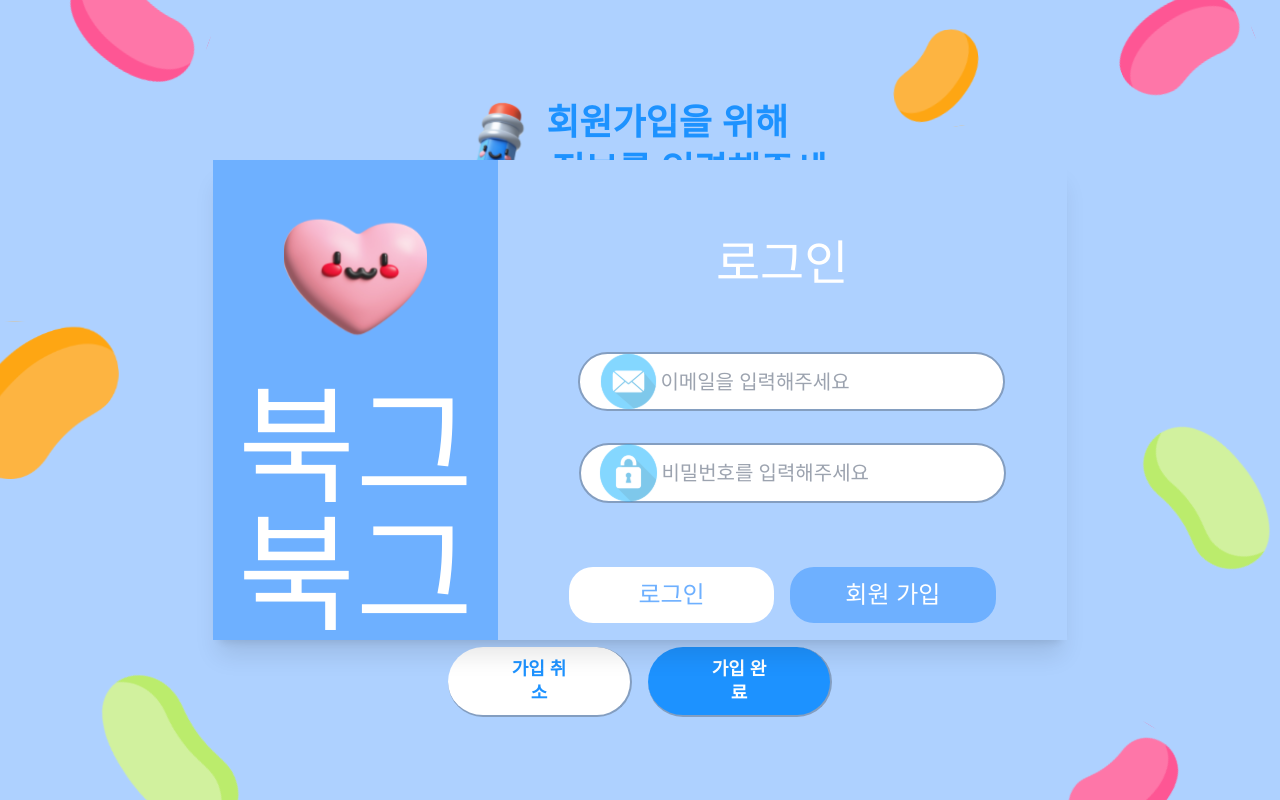
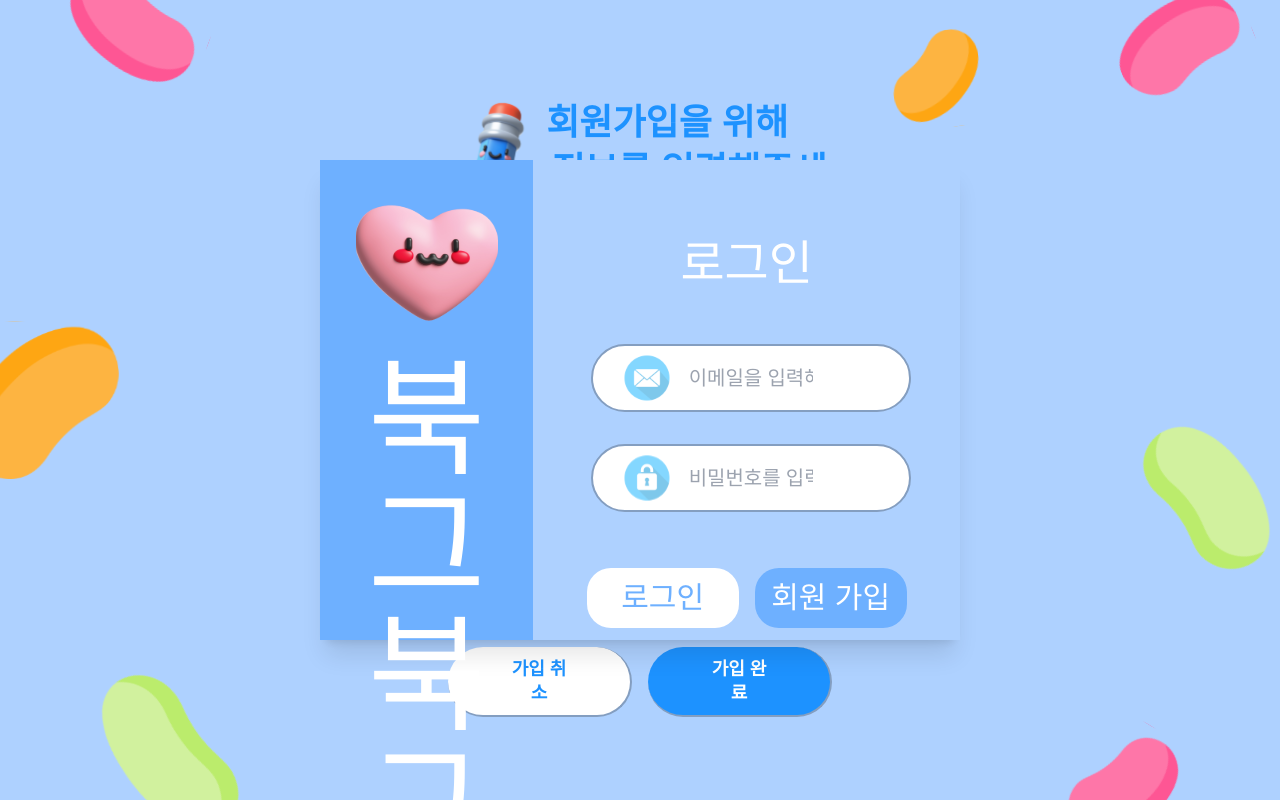
Before and after one commit to 2023-Winter-Bootcamp-Team-I/frontend, a React app: page /signup in a window 1280 px wide. Built offline with nearby package versions, Linux system fonts and the light colour scheme; the HTML template or start-up script is replaced by a standard one; a web font is replaced by a local one.

Commit message:
adjust css

```diff
--- a/src/components/LogInModal.tsx
+++ b/src/components/LogInModal.tsx
@@ -9,21 +9,21 @@ function LogInModal() {
       <div className="fixed inset-0 z-10 w-screen">
         <div className="flex min-h-screen justify-center p-4 text-center sm:items-center sm:p-0">
           {/* Modal code starts from the below line */}
-          <div className="relative rounded-lg shadow-xl transition-all my-8 w-2/3">
+          <div className="relative rounded-lg shadow-xl transition-all my-8 w-1/2">
             <div className="flex flex-row h-[60vh]">
               <div className="flex flex-col bg-loginBlue basis-1/3">
                 <div className="flex basis-2/3 justify-center">
-                  <img className="mx-auto min-h-full w-1/2" src={heartImg} alt="heart_character" />
+                  <img className="mx-auto min-h-full w-2/3" src={heartImg} alt="heart_character" />
                 </div>
                 <div className="flex basis-1/3 font-dongle text-white text-9xl justify-center align-bottom">
                   북그북그
                 </div>
               </div>
               <div className="flex flex-col bg-mainColor basis-2/3 h-full">
-                <div className="flex text-white font-jua text-5xl justify-center mt-20 mb-[8vh]">로그인</div>
+                <div className="flex text-white font-jua text-5xl justify-center mt-20 mb-[7vh]">로그인</div>
                 <div className="flex justify-center">
                   <img
-                    className="flex mx-auto min-h-full w-auto opacity-50 -mr-20 ml-10 w-10"
+                    className="flex mx-auto min-h-full w-12 opacity-50 -mr-20 ml-10 w-10"
                     src={letterImg}
                     alt="letter_image"
                   />
@@ -33,12 +33,12 @@ function LogInModal() {
                     type="email"
                     placeholder="이메일을 입력해주세요"
                     required
-                    className="block w-3/4 text-xl rounded-full border-0 px-20 py-3 border-2 border-shadowGray"
+                    className="block w-3/4 text-xl rounded-full border-0 px-24 py-[18px] border-2 border-shadowGray"
                   />
                 </div>
-                <div className="flex mt-8 mb-[8vh] justify-center">
+                <div className="flex mt-8 mb-[7vh] justify-center">
                   <img
-                    className="flex mx-auto min-h-full w-auto opacity-50 -mr-20 ml-10 w-10"
+                    className="flex mx-auto min-h-full w-12 opacity-50 -mr-20 ml-10 w-10"
                     src={lockImg}
                     alt="lock_image"
                   />
@@ -48,15 +48,15 @@ function LogInModal() {
                     type="password"
                     placeholder="비밀번호를 입력해주세요"
                     required
-                    className="block w-3/4 text-xl rounded-full border-0 px-20 py-3 border-2 border-shadowGray"
+                    className="block w-3/4 text-xl rounded-full border-0 px-24 py-[18px] border-2 border-shadowGray"
                   />
                 </div>
                 <div className="flex justify-center">
                   <div className="flex flex-row w-3/4">
-                    <button className="flex basis-1/2 justify-center font-jua rounded-3xl bg-white py-4 text-2xl leading-6 text-loginBlue mr-2">
+                    <button className="flex basis-1/2 justify-center font-jua rounded-3xl bg-white py-4 text-3xl leading-7 text-loginBlue mr-2">
                       로그인
                     </button>
-                    <button className="flex basis-1/2 justify-center font-jua rounded-3xl bg-loginBlue py-4 text-2xl leading-6 text-white ml-2">
+                    <button className="flex basis-1/2 justify-center font-jua rounded-3xl bg-loginBlue py-4 text-3xl leading-7 text-white ml-2">
                       회원 가입
                     </button>
                   </div>
```
